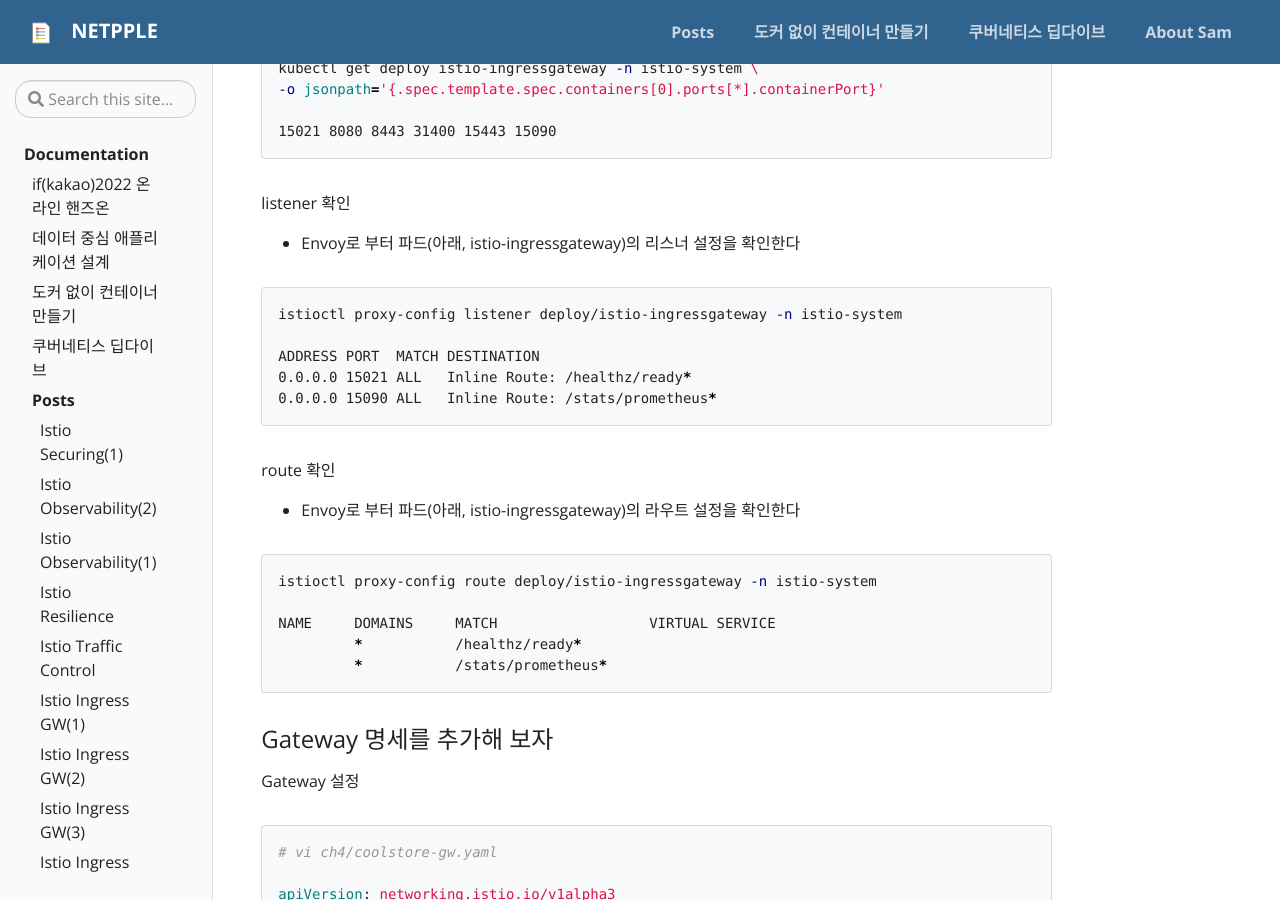
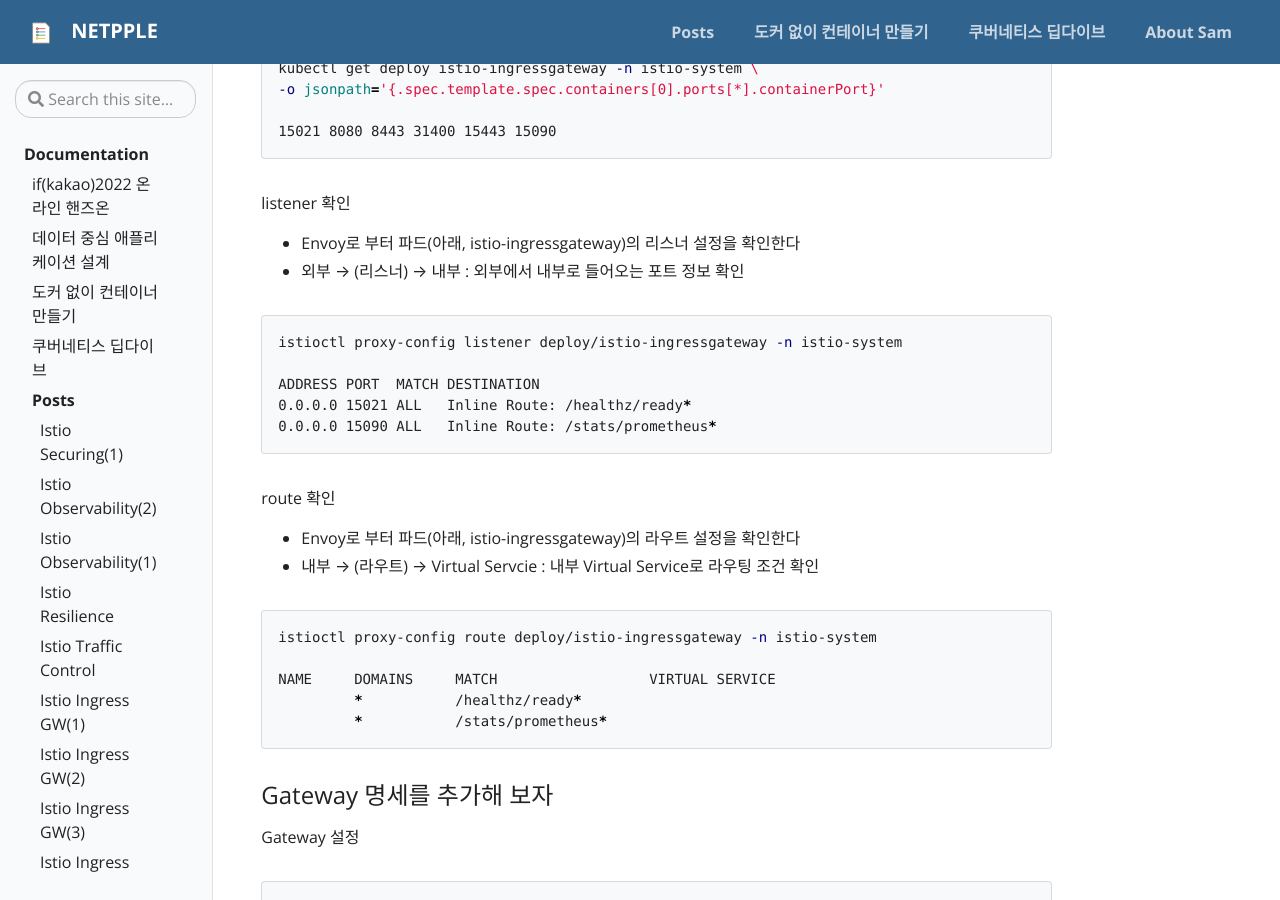
Before and after one commit to netpple/netpple.github.io, a Jekyll site: the page built from _posts/2022-12-24-Istio-ch4-1-ingress-gw.md, in a window 1280 px wide and 900 px high, scrolled down 2984 px. Built offline with Jekyll 4.4.1, drawn with Linux system fonts in a browser that asks for light colours; our own code applies the rules of GitHub Pages for plain Markdown files.

Commit message:
내용 보강

````diff
--- a/_posts/2022-12-24-Istio-ch4-1-ingress-gw.md
+++ b/_posts/2022-12-24-Istio-ch4-1-ingress-gw.md
@@ -140,6 +140,7 @@
 listener  확인
 
 - Envoy로 부터 파드(아래, istio-ingressgateway)의 리스너 설정을 확인한다
+- 외부 → (리스너) → 내부  : 외부에서 내부로 들어오는 포트 정보 확인
 
 ```bash
 istioctl proxy-config listener deploy/istio-ingressgateway -n istio-system
@@ -152,6 +153,7 @@
 route 확인
 
 - Envoy로 부터 파드(아래, istio-ingressgateway)의 라우트 설정을 확인한다
+- 내부 → (라우트) → Virtual Servcie : 내부 Virtual Service로 라우팅 조건 확인
 
 ```bash
 istioctl proxy-config route deploy/istio-ingressgateway -n istio-system
````
